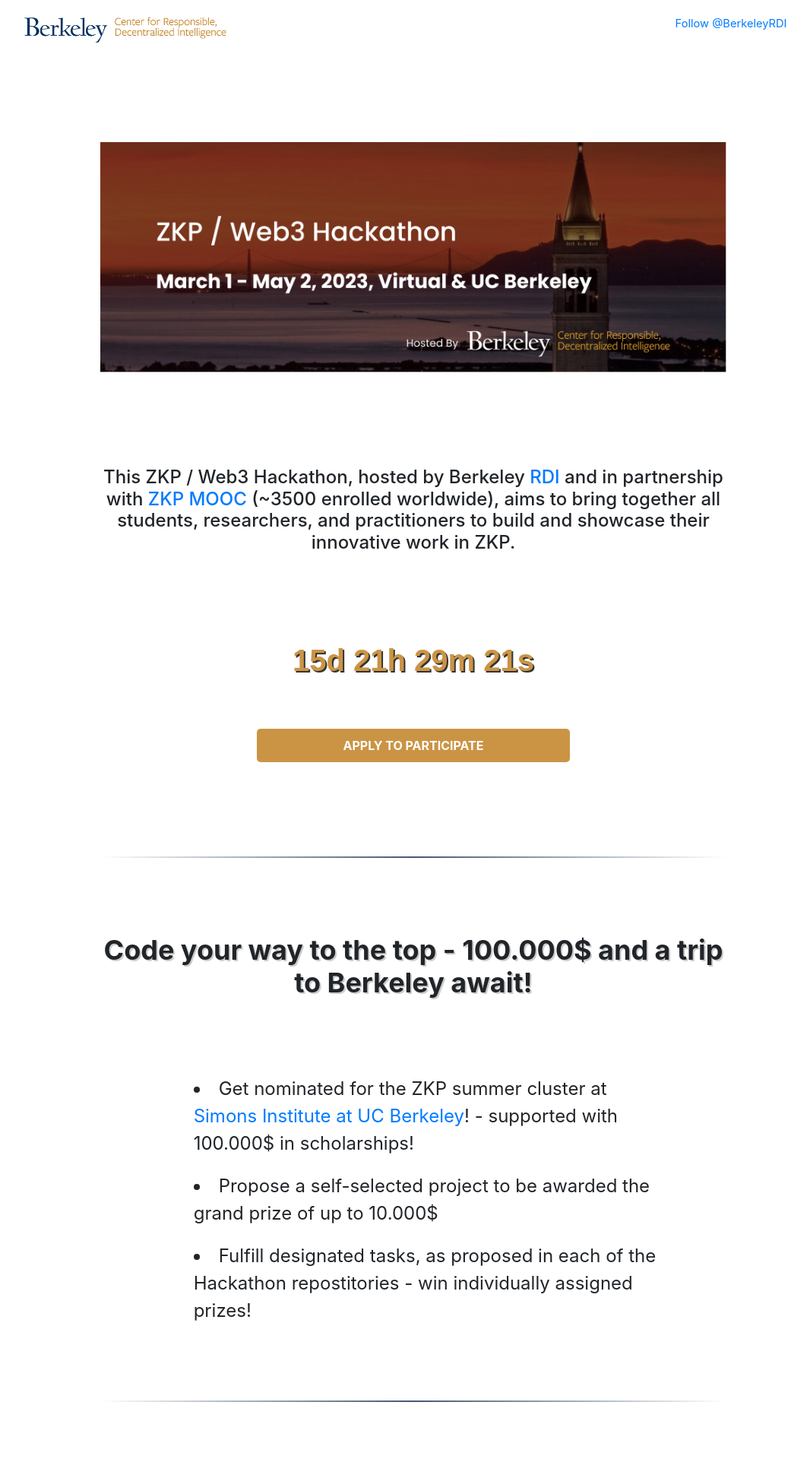
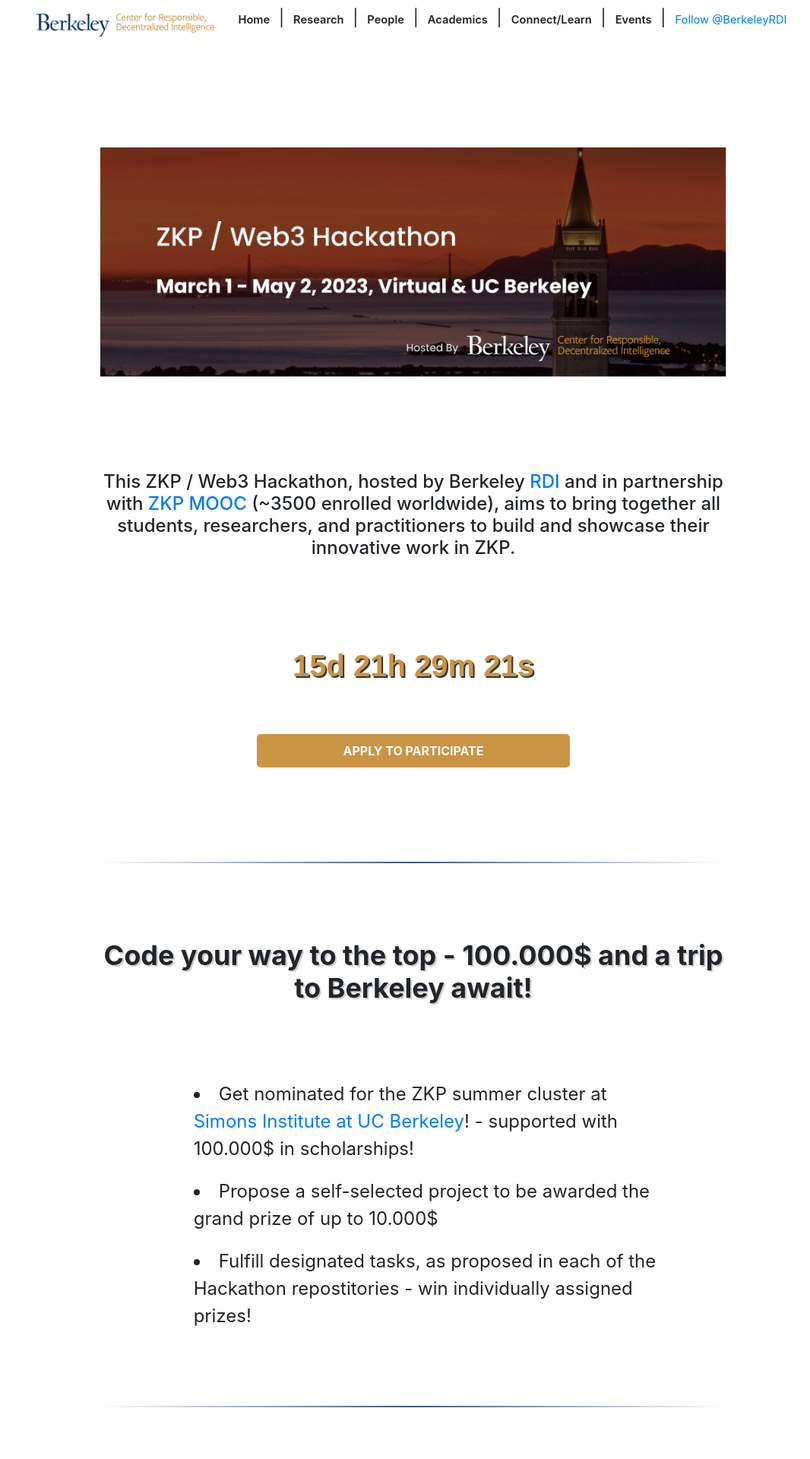
Before and after one commit to rdi-berkeley/zkp-web3-hackathon, a Jekyll site: the page built from index.md, in a window 1280 px wide. Shown: the top 1920 px of the page at 76% size, without its empty margins (96-1162 px from the left). Built offline with Jekyll 4.4.1, drawn with Linux system fonts in a browser that asks for light colours; nearby versions of some CDN libraries; comment, search, counter and statistics services are not loaded.

Commit message:
Update Header

```diff
--- a/_includes/nav.html
+++ b/_includes/nav.html
@@ -107,14 +107,47 @@
 </style> -->
 
 <div class="constraint">
-  <div style="margin-top: 20px; margin-bottom: 20px;" id="header">
-      <div id="logo-container">
+  <div id="header">
+      <div id="logo-container" style="padding: 1rem;">
           <a href="/">
               <img src="{{site.baseurl}}/assets/img/Berkeley_RDI_Logo.png" id="logo">
           </a>
       </div>
       <div id="nav-container">
           <div id="nav-links" style="font-size: 11pt; vertical-align: middle">
+            <a href="/" class="nav-url">
+                Home
+            </a>
+            <span class="seperator">|</span>
+            <a href="https://rdi.berkeley.edu/research" class="nav-url">
+                Research
+            </a>
+            <span class="seperator">|</span>
+            <a href="https://rdi.berkeley.edu/people" class="nav-url">
+                People
+            </a>
+            <span class="seperator">|</span>
+            <a href="https://rdi.berkeley.edu/academics" class="nav-url">
+                Academics
+            </a>
+            <span class="seperator">|</span>
+            <a href="https://rdi.berkeley.edu/connectandlearn" class="nav-url">
+                Connect/Learn
+            </a>
+            <span class="seperator">|</span>
+            <!-- <a href="/pressKit" class="nav-url">
+                Press Kit
+            <span class="seperator">|</span> -->
+            <a href="https://rdi.berkeley.edu/events" class="nav-url">
+                Events
+            </a>
+            <span class="seperator">|</span>
+            <!--
+            <a href="/internships" class="nav-url">
+                Internships
+            </a>
+            <span class="seperator">|</span>
+            -->
             <a href="https://twitter.com/BerkeleyRDI?ref_src=twsrc%5Etfw" class="twitter-follow-button" data-show-count="false">Follow @BerkeleyRDI</a><script async src="https://platform.twitter.com/widgets.js" charset="utf-8"></script>
           </div>
       </div>
--- a/_layouts/home.html
+++ b/_layouts/home.html
@@ -6,9 +6,59 @@ cover-img: "/assets/img/ZKP_Web3 HackathonBanner.jpg"
 
 <!-- Homepage HTML -->
 
+<!-- <div class="banner">
+  <img src="{{site.baseurl}}/assets/img/ZKP_Web3_HackathonBanner.jpg" alt="Banner Image">
+</div> -->
+
+
+<style>
+  .banner {
+    position: realtive;
+    text-align: center;
+    /* top: 0;
+    left: 0;
+    width: 100%;
+    height: 100vh; */
+    overflow: hidden;
+  }
+
+  .banner-img {
+    width: 100%;
+    height: 100%;
+    object-fit: cover;
+  }
+  </style>
+
+<!-- <style>
+  .banner {
+    position: relative;
+    text-align: center;
+  }
+
+  .banner-img {
+    width: 100%;
+    max-width: 1600px;
+    height: auto;
+    margin: 0 auto;
+    display: block;
+  }
+
+  @media (max-width: 767px) {
+    .banner-img {
+      width: 100%;
+      max-width: none;
+      height: auto;
+    }
+  }
+</style> -->
+
 <div class="banner">
-  <img src="{{site.baseurl}}/assets/img/ZKP_Web3_HackathonBanner.jpg" alt="Banner Image">
+  <img src="{{site.baseurl}}/assets/img/ZKP_Web3_HackathonBanner.jpg" alt="Banner Image"
+       class="banner-img">
 </div>
+
+
+
 
 <br>
 
```
